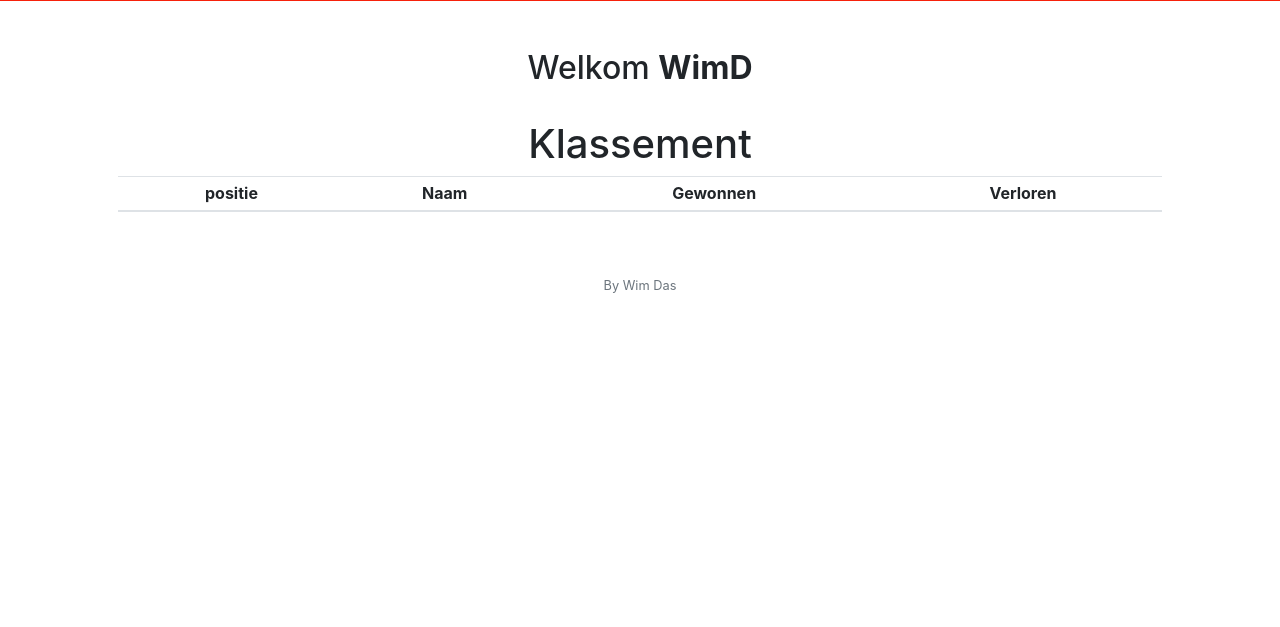
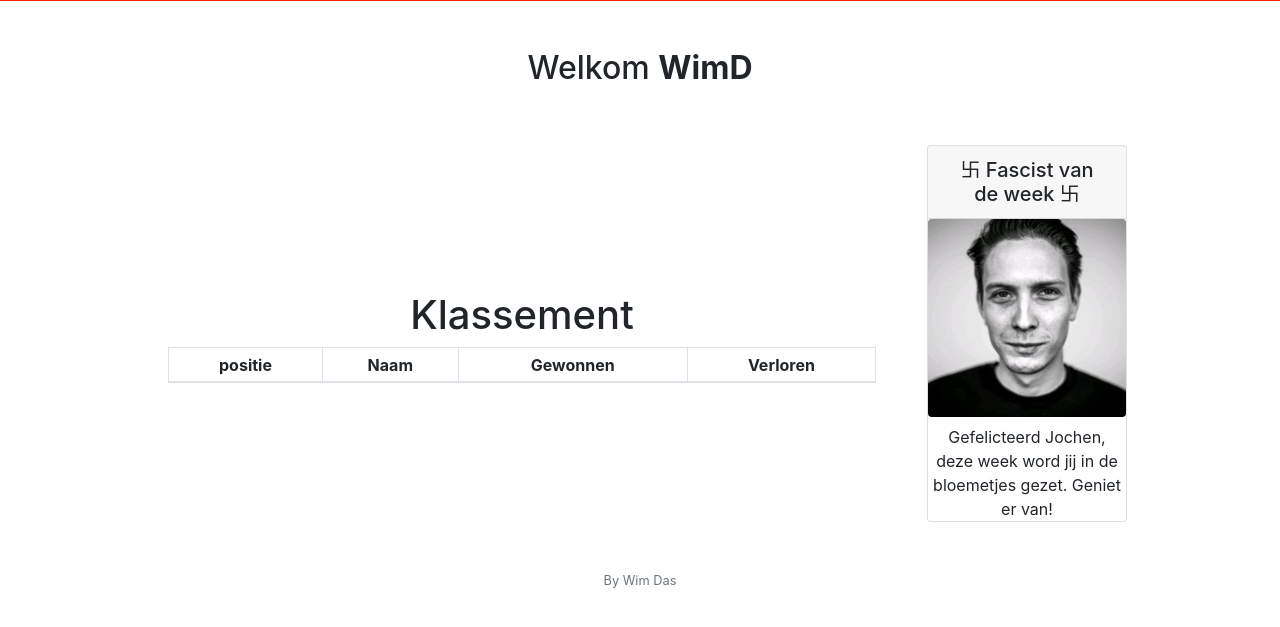
Before and after one commit to wikkeuh/PingPongTournament, a Flask app: page / in a window 1280 px wide. Shown: the part 78-705 px from the top of the page. Run offline with Flask 2, Linux system fonts and the light colour scheme; a user stored in the database is signed in; data comes from the database, SQL or seed files in the repository; data that the repository does not hold is empty; some libraries are stand-ins or nearby versions.

Commit message:
Bugfixes and Design improvement

```diff
--- a/templates/history.html
+++ b/templates/history.html
@@ -20,13 +20,13 @@
                     <th scope="col">{{ game["matchid"] }}</th>
                     <th scope="col">
 						{% if game["winnerid"] == game["idplayerone"] %}
-						<img src="static/images/crown.png" alt="crown" height="20" width="20">
+						<img src="/static/images/crown.png" alt="crown" height="20" width="20">
                 		{% endif %}
                 		{{ game["playone"] }}
 						</th>
                     <th scope="col">
 						{% if game["winnerid"] == game["idplayertwo"] %}
-                		<img src="static/images/crown.png" alt="crown" height="20" width="20">
+                		<img src="/static/images/crown.png" alt="crown" height="20" width="20">
                 		{% endif %}
                 		{{ game["playtwo"] }}
 					</th>
@@ -44,12 +44,14 @@
                 <td>{{ game["p2s2"] }}</td>
                 <td></td>
                 </tr>
+                {% if game["p1s3"] != 0 or game["p2s3"] != 0 %}
 				<tr>
                 <td>Set 3</td>
                 <td>{{ game["p1s3"] }}</td>
                 <td>{{ game["p2s3"] }}</td>
                 <td></td>
                 </tr>
+                {% endif %}
                 {% endfor %}
 
             </tbody>
--- a/templates/index.html
+++ b/templates/index.html
@@ -6,13 +6,18 @@
 
 {% block main %}
         <h2> Welkom <b>{{ username[0]["username"] }} </b></h2>
+        </br>
+        </br>
         {% if session.active == 0 %}
         <h1>Je bent niet ingeschreven, klik <a href="/activate"><b>HIER<b></a> om je in te schrijven.</h1></br>
         {% endif %}
-          </br>
+        <table>
+        <tr><td style="width: 80%; padding: 50px;">
+
+        </br>
         <h1>Klassement</h1>
 
-        <table class="table table-sm table-hover table-striped">
+        <table class="table table-sm table-hover table-striped table-bordered">
             <thead>
                 <tr>
                     <th scope="col">positie</th>
@@ -34,4 +39,15 @@
             </tbody>
 
         </table>
+        </td>
+        <td style="width: 20%">
+        <div class="card" style="width: 200px; margin: auto;">
+        <h5 class="card-header">卐 Fascist van de week 卐</h5>
+        <div class="card-image">
+        <img src="/static/images/0.jpeg" class="figure-img img-fluid rounded" alt="A generic square placeholder image with rounded corners in a figure."></div>
+        <p class="card-text">Gefelicteerd Jochen, deze week word jij in de bloemetjes gezet. Geniet er van!</p>
+        </div>
+        </td>
+        </tr>
+        </table>
 {% endblock %}
--- a/templates/input.html
+++ b/templates/input.html
@@ -65,7 +65,7 @@
         </tbody>
         </table>
         <p id="Message"></p>
-        <button class="btn btn-danger" type="submit" onsubmit="ValidateMatch()">Invoeren</button>
+        <button class="btn btn-danger" type="submit" onclick="ValidateMatch();">Invoeren</button>
     </form>
 
 <script src="/static/validcheck.js"></script>
```
Also changed, not shown: static/validcheck.js (+7 -1 lines), templates/user.html (+8 -19 lines), static/images/0.jpeg (added), 3 other files.
